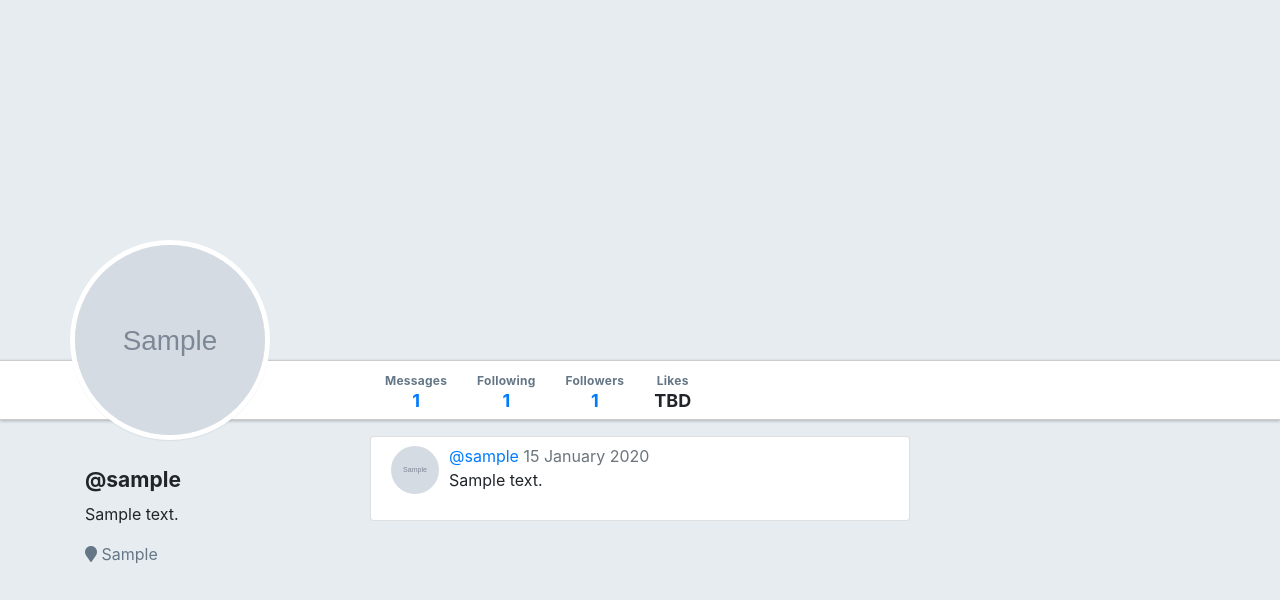
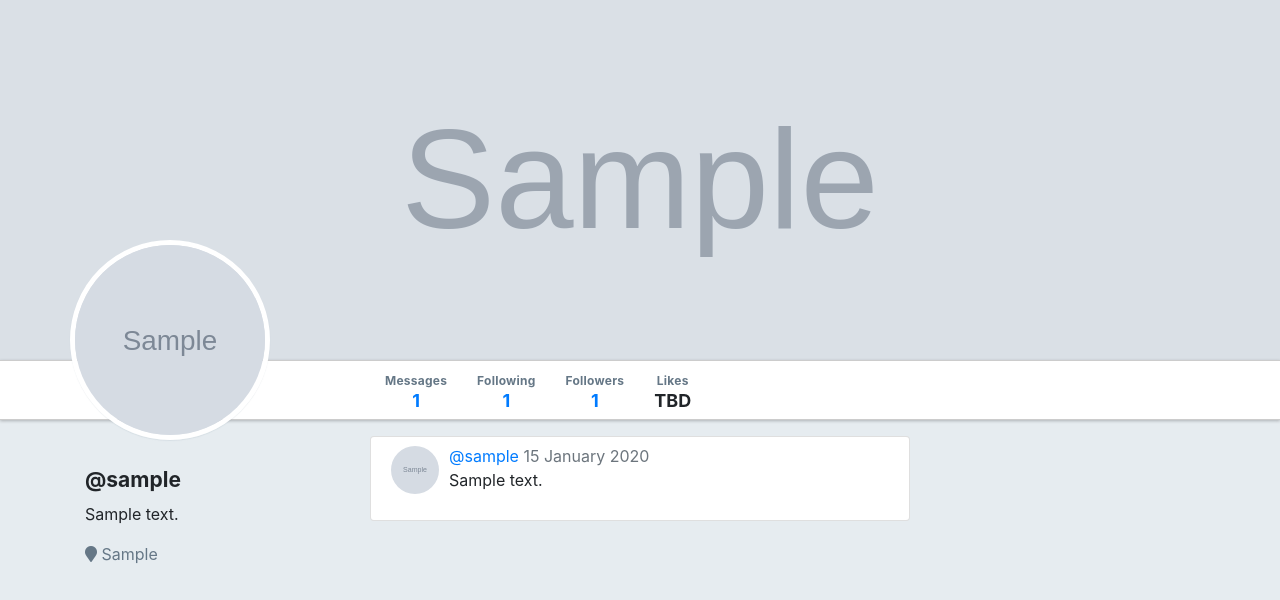
Before and after one commit to jlh040/Twitter-Clone, a Flask app: page /users/1 in a window 1280 px wide. Shown: the part 46-646 px from the top of the page. Run offline with Flask 2, Linux system fonts and the light colour scheme; tables that the repository leaves empty hold one stand-in row (values such as "Sample post"); grey boxes marked "Sample" are stand-in pictures; some libraries are stand-ins or nearby versions.

Commit message:
a user's header image now shows

```diff
--- a/static/stylesheets/style.css
+++ b/static/stylesheets/style.css
@@ -101,6 +101,12 @@ nav form.navbar-form {
 #search:focus {
   box-shadow: none;
   border: 2px solid #007bff;
+}
+
+.full-width > img {
+  width: 100%;
+  height: 100%;
+  object-fit: fill;
 }
 
 /* on "onboarding" pages (signup & login), the navbar is
--- a/templates/users/detail.html
+++ b/templates/users/detail.html
@@ -2,7 +2,9 @@
 
 {% block content %}
 
-<div id="warbler-hero" class="full-width"></div>
+<div id="warbler-hero" class="full-width">
+  <img src="{{ user.header_image_url }}">
+</div>
 <img src="{{ user.image_url }}" alt="Image for {{ user.username }}" id="profile-avatar">
 <div class="row full-width">
   <div class="container">
```
